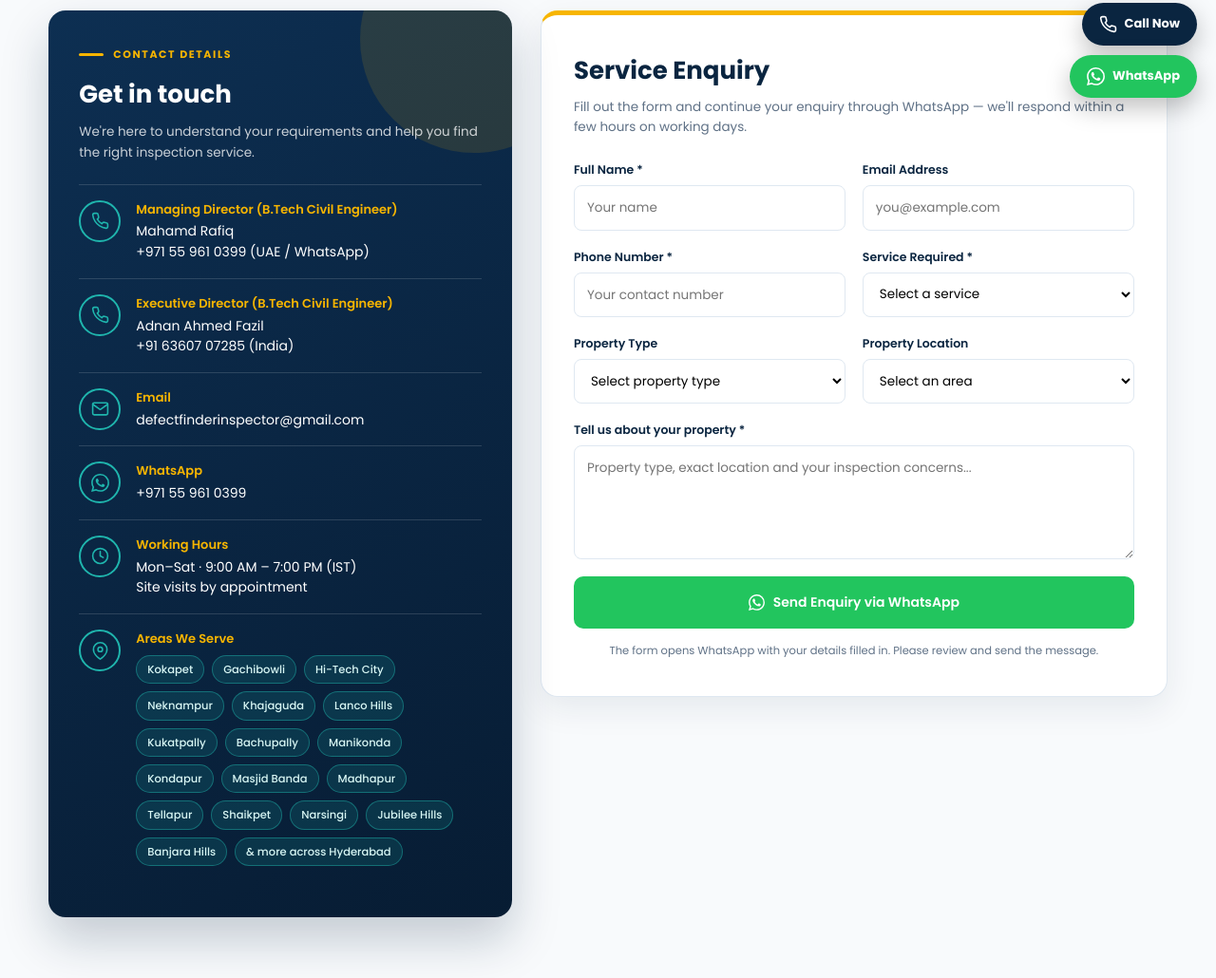
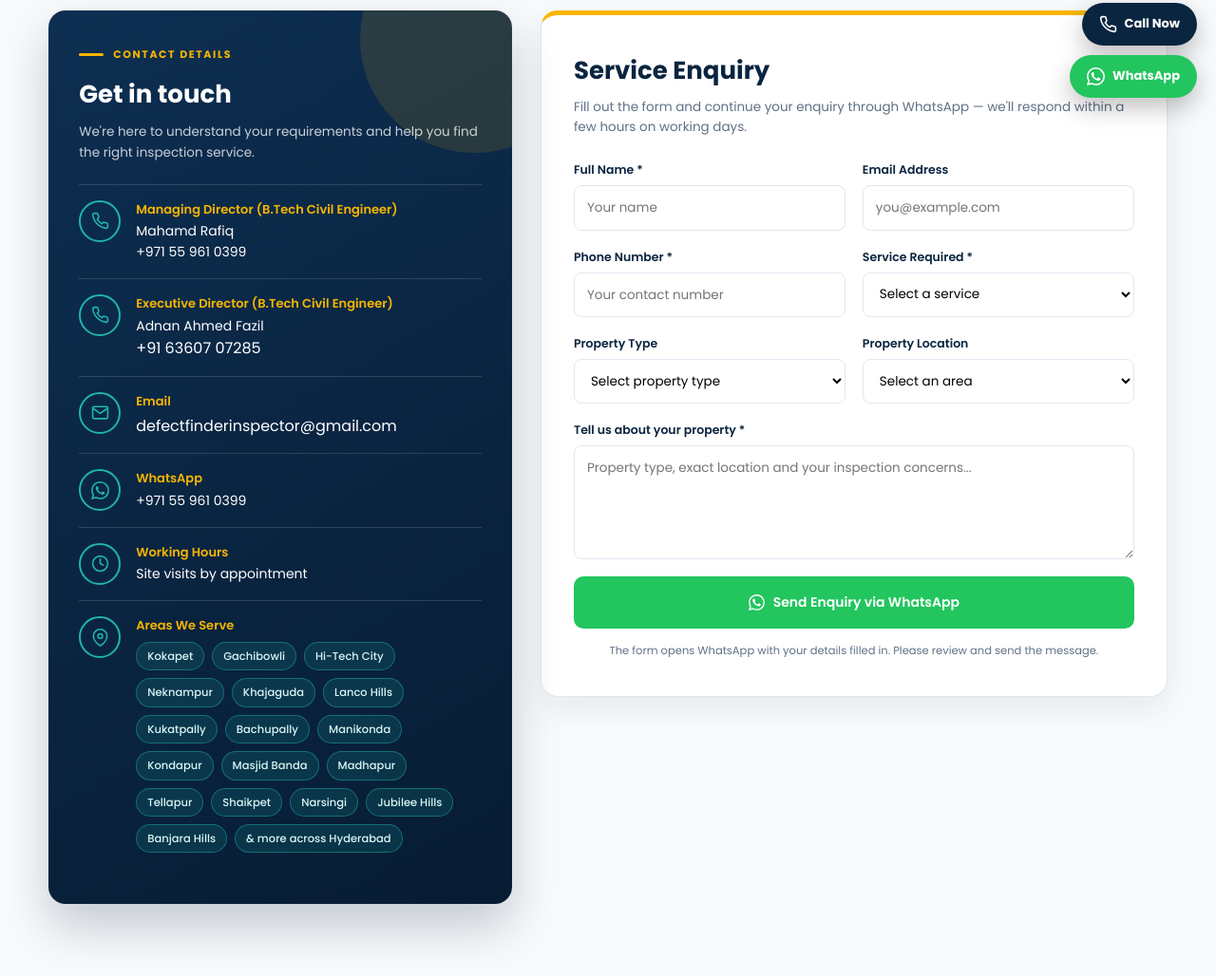
Before and after one commit to benishacletus-ux/defectfinder, a plain HTML site: page contact.html in a window 1280 px wide. Shown: the part 677-1707 px from the top of the page at 95% size. Drawn offline with Linux system fonts and the light colour scheme.

Commit message:
Update contact page

```diff
--- a/contact.html
+++ b/contact.html
@@ -409,14 +409,14 @@
             <div class="contact-icon"><svg class="ic"><use href="#i-phone"/></svg></div>
             <div>
               <strong>Managing Director (B.Tech Civil Engineer)</strong>
-              <span>Mahamd Rafiq<br><a href="tel:+971559610399">+971 55 961 0399</a> (UAE / WhatsApp)</span>
+              <span>Mahamd Rafiq<br><a href="tel:+971559610399">+971 55 961 0399</span>
             </div>
           </div>
           <div class="contact-row">
             <div class="contact-icon"><svg class="ic"><use href="#i-phone"/></svg></div>
             <div>
               <strong>Executive Director (B.Tech Civil Engineer)</strong>
-              <span>Adnan Ahmed Fazil<br><a href="tel:+916360707285">+91 63607 07285</a> (India)</span>
+              <span>Adnan Ahmed Fazil<br><a href="tel:+916360707285">+91 63607 07285</span>
             </div>
           </div>
           <div class="contact-row">
@@ -437,7 +437,7 @@
             <div class="contact-icon"><svg class="ic"><use href="#i-clock"/></svg></div>
             <div>
               <strong>Working Hours</strong>
-              <span>Mon–Sat · 9:00 AM – 7:00 PM (IST)<br>Site visits by appointment</span>
+              <span>Site visits by appointment</span>
             </div>
           </div>
 
```
